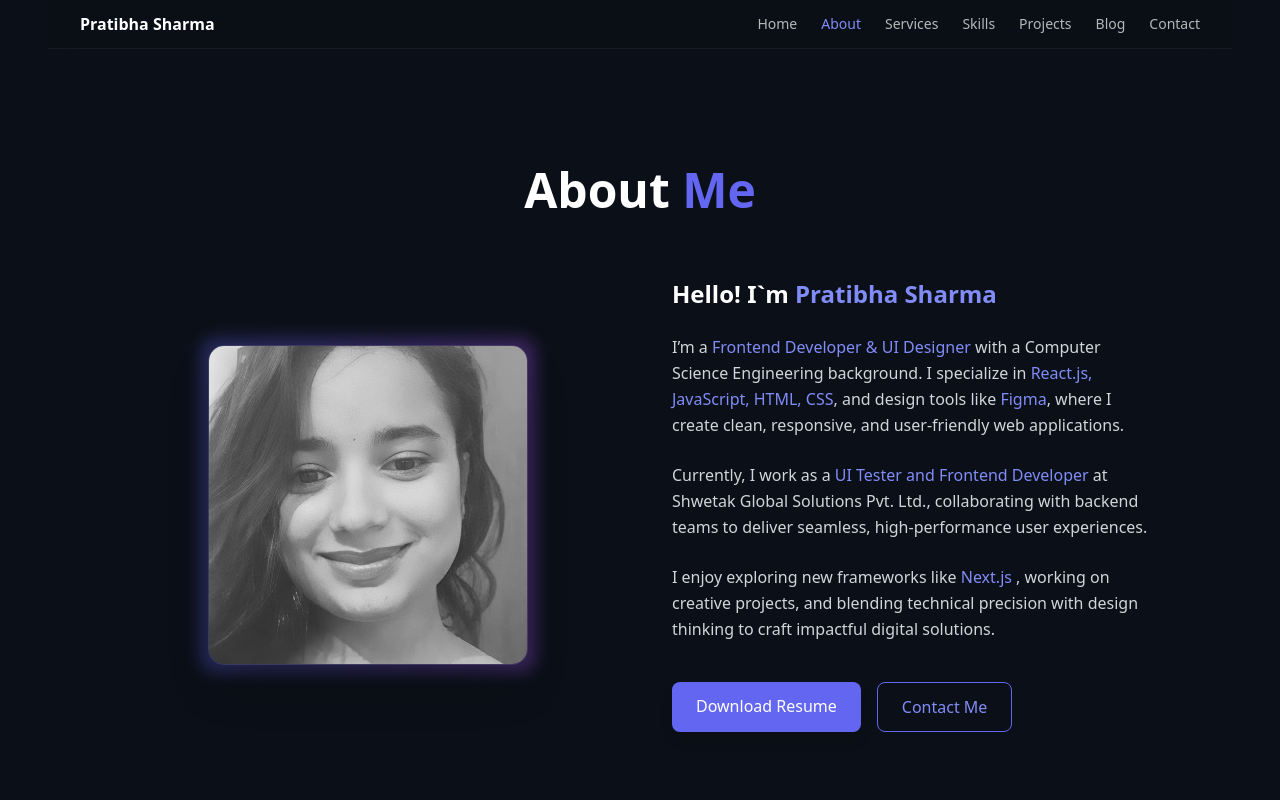
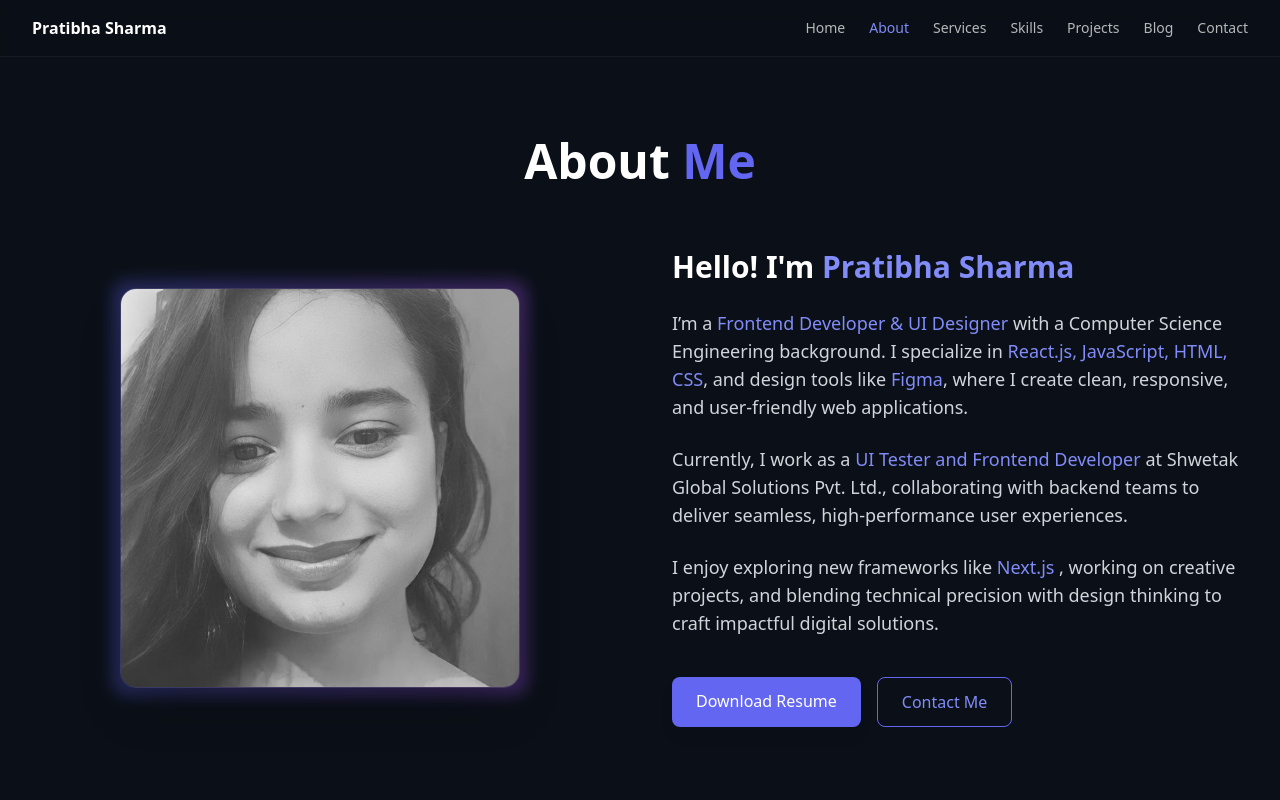
Before and after one commit to Pratibha0123/Portfolio_second, a React (Vite) app: page /about in a window 1280 px wide. Shown: the top 800 px of the page. Built offline with nearby package versions, Linux system fonts and the light colour scheme.

Commit message:
ui and ux

```diff
--- a/src/App.jsx
+++ b/src/App.jsx
@@ -25,7 +25,7 @@ const App = () => {
   }, []);
 
   return (
-    <div className="overflow-x-hidden px-4 sm:px-6 lg:px-12 bg-[#0b1018]">
+    <div className="overflow-x-hidden w-full bg-[#0b1018]">
       <Navbar />
       <Routes>
         <Route path="/" element={<PortfolioDark />} />
--- a/src/components/About.jsx
+++ b/src/components/About.jsx
@@ -6,50 +6,51 @@ export default function About() {
   return (
     <section
       id="about"
-      className="min-h-screen flex flex-col items-center justify-center bg-[#0b1018] text-white px-6 lg:px-20 py-20"
+      className="relative w-full py-20 bg-[#0b1018] text-white overflow-hidden"
     >
+      <div className="max-w-7xl mx-auto px-4 sm:px-6 lg:px-8">
         <h2
           data-aos="fade-down"
-        className="text-4xl lg:text-5xl font-extrabold text-center mb-16"
+          className="text-3xl sm:text-4xl lg:text-5xl font-extrabold text-center mb-16"
         >
           About <span className="text-indigo-500">Me</span>
         </h2>
 
-      <div className="grid grid-cols-1 lg:grid-cols-2 gap-16 items-center max-w-6xl mx-auto">
+        <div className="grid grid-cols-1 lg:grid-cols-2 gap-12 lg:gap-16 items-center">
           <div data-aos="zoom-in" className="flex justify-center">
             <div className="relative">
               <div className="absolute -inset-2 bg-gradient-to-r from-indigo-500 to-purple-500 rounded-2xl blur opacity-30 group-hover:opacity-50 transition duration-500"></div>
               <img
                 src={AboutImage}
                 alt="Pratibha Sharma"
-              className="relative rounded-2xl shadow-2xl w-80 h-80 object-cover border border-white/10"
+                className="relative rounded-2xl shadow-2xl w-full max-w-[320px] lg:max-w-[400px] h-auto object-cover border border-white/10"
               />
             </div>
           </div>
 
           <div data-aos="fade-left" className="space-y-6 text-center lg:text-left">
-          <h3 className="text-2xl font-semibold">
-            Hello! I`m <span className="text-indigo-400">Pratibha Sharma</span>
+            <h3 className="text-2xl md:text-3xl font-semibold">
+              Hello! I'm <span className="text-indigo-400">Pratibha Sharma</span>
             </h3>
-          <p className="text-gray-300 leading-relaxed">
+            <p className="text-gray-300 leading-relaxed text-base md:text-lg">
               I’m a <span className="text-indigo-400">Frontend Developer & UI Designer </span>
               with a Computer Science Engineering background. I specialize in
               <span className="text-indigo-400"> React.js, JavaScript, HTML, CSS</span>,
               and design tools like <span className="text-indigo-400">Figma</span>, where I create
               clean, responsive, and user-friendly web applications.
             </p>
-          <p className="text-gray-300 leading-relaxed">
+            <p className="text-gray-300 leading-relaxed text-base md:text-lg">
               Currently, I work as a <span className="text-indigo-400">UI Tester and Frontend Developer </span>
               at Shwetak Global Solutions Pvt. Ltd., collaborating with backend teams to deliver
               seamless, high-performance user experiences.
             </p>
-          <p className="text-gray-300 leading-relaxed">
+            <p className="text-gray-300 leading-relaxed text-base md:text-lg">
               I enjoy exploring new frameworks like <span className="text-indigo-400">Next.js </span>,
               working on creative projects, and blending technical precision with design thinking
               to craft impactful digital solutions.
             </p>
 
-          <div className="flex flex-wrap gap-4 pt-4">
+            <div className="flex flex-wrap justify-center lg:justify-start gap-4 pt-4">
               <a href={ResumePDF} target="_blank"
                 rel="noopener noreferrer"
                 className="px-6 py-3 rounded-lg bg-indigo-500 text-white font-medium shadow-lg hover:bg-indigo-400 hover:-translate-y-1 transition duration-300"
@@ -65,6 +66,7 @@ export default function About() {
             </div>
           </div>
         </div>
+      </div>
     </section>
   );
 }
--- a/src/components/Blog.jsx
+++ b/src/components/Blog.jsx
@@ -99,7 +99,7 @@ export default function Blog() {
 
   return (
     <section id="blog" className="py-20 bg-[#0b1018] border-t border-white/5 overflow-hidden">
-      <div className="max-w-7xl mx-auto px-4 sm:px-6">
+      <div className="max-w-7xl mx-auto px-4 sm:px-6 lg:px-8">
         <div className="text-center mb-16">
           <h2 className="text-3xl md:text-5xl font-bold bg-clip-text text-transparent bg-gradient-to-r from-white to-gray-400 mb-4">
             Recent Articles
--- a/src/components/Contact.jsx
+++ b/src/components/Contact.jsx
@@ -36,7 +36,7 @@ export default function Contact() {
       {/* Background Gradients */}
       <div className="absolute top-1/2 left-1/2 -translate-x-1/2 -translate-y-1/2 w-[500px] h-[500px] bg-blue-600/10 rounded-full blur-[100px] pointer-events-none" />
 
-      <div className="relative z-10 max-w-3xl mx-auto px-4 sm:px-6">
+      <div className="relative z-10 max-w-3xl mx-auto px-4 sm:px-6 lg:px-8">
         <div className="text-center mb-12">
           <h2 className="text-3xl md:text-5xl font-bold bg-clip-text text-transparent bg-gradient-to-r from-white to-gray-400 mb-4">
             Get In Touch
--- a/src/components/Footer.jsx
+++ b/src/components/Footer.jsx
@@ -52,7 +52,7 @@ export default function Footer() {
       <div className="absolute top-0 left-1/2 -translate-x-1/2 w-full max-w-4xl h-px bg-gradient-to-r from-transparent via-blue-500/50 to-transparent" />
       <div className="absolute top-[-100px] left-1/2 -translate-x-1/2 w-[500px] h-[200px] bg-blue-500/10 rounded-full blur-[80px] pointer-events-none" />
 
-      <div className="max-w-7xl mx-auto px-4 flex flex-col items-center justify-center gap-10 relative z-10">
+      <div className="max-w-7xl mx-auto px-4 sm:px-6 lg:px-8 flex flex-col items-center justify-center gap-10 relative z-10">
 
         {/* Social Links */}
         <div className="flex flex-wrap justify-center items-center gap-6 md:gap-8">
--- a/src/components/Hero.jsx
+++ b/src/components/Hero.jsx
@@ -5,7 +5,7 @@ import AboutImage from "../assets/About.jpg";
 export default function Hero() {
   return (
     <section id="home" className="relative overflow-hidden ">
-      <div className="mx-auto grid max-w-6xl grid-cols-1 items-center gap-10 px-4 py-16 md:grid-cols-2 md:py-24">
+      <div className="mx-auto grid max-w-7xl grid-cols-1 items-center gap-12 px-4 sm:px-6 lg:px-8 py-16 md:py-24 lg:py-32 md:grid-cols-2">
 
         <div>
           <motion.h1
@@ -13,7 +13,7 @@ export default function Hero() {
             whileInView={{ opacity: 1, y: 0 }}
             viewport={{ once: true }}
             transition={{ duration: 0.6 }}
-            className="text-4xl font-extrabold leading-tight md:text-5xl"
+            className="text-3xl sm:text-4xl font-extrabold leading-tight md:text-5xl lg:text-6xl"
           >
             FRONTEND
             <br />
--- a/src/components/Navbar.jsx
+++ b/src/components/Navbar.jsx
@@ -8,7 +8,7 @@ export default function Navbar() {
 
   return (
     <header className="sticky top-0 z-50 border-b border-white/5 bg-[#0b1018]/70 backdrop-blur-lg">
-      <div className="mx-auto flex max-w-6xl items-center justify-between px-4 py-3">
+      <div className="mx-auto flex max-w-7xl items-center justify-between px-4 sm:px-6 lg:px-8 py-4">
         <NavLink to="/" className="flex items-center gap-2 font-semibold text-white">
           Pratibha Sharma
         </NavLink>
--- a/src/components/Projectpage.jsx
+++ b/src/components/Projectpage.jsx
@@ -26,7 +26,7 @@ export default function ProjectPage() {
         <div className="absolute top-[40%] left-[50%] -translate-x-1/2 w-[400px] h-[400px] bg-cyan-500/10 rounded-full blur-[100px] opacity-30" />
       </div>
 
-      <div className="relative z-10 max-w-7xl mx-auto px-6">
+      <div className="relative z-10 max-w-7xl mx-auto px-4 sm:px-6 lg:px-8">
         {/* Header Section */}
         <div
           className="text-center mb-16 space-y-4"
@@ -37,7 +37,7 @@ export default function ProjectPage() {
             <span>My Creative Works</span>
           </div>
 
-          <h2 className="text-5xl md:text-6xl font-extrabold text-transparent bg-clip-text bg-gradient-to-r from-white via-blue-100 to-slate-400 tracking-tight">
+          <h2 className="text-3xl sm:text-4xl md:text-5xl lg:text-6xl font-extrabold text-transparent bg-clip-text bg-gradient-to-r from-white via-blue-100 to-slate-400 tracking-tight">
             Featured Projects
           </h2>
 
--- a/src/components/Projects.jsx
+++ b/src/components/Projects.jsx
@@ -139,7 +139,7 @@ export default function Projects() {
         <div className="absolute bottom-[0%] left-[-10%] w-[500px] h-[500px] bg-purple-600/10 rounded-full blur-[100px] opacity-20" />
       </div>
 
-      <div className="relative z-10 max-w-7xl mx-auto px-4 sm:px-6">
+      <div className="relative z-10 max-w-7xl mx-auto px-4 sm:px-6 lg:px-8">
         {/* Section Header */}
         <div className="text-center mb-16" data-aos="fade-up">
           <div className="inline-flex items-center gap-2 px-3 py-1 rounded-full bg-blue-500/10 border border-blue-500/20 text-blue-400 text-sm font-medium mb-4">
@@ -147,7 +147,7 @@ export default function Projects() {
             <span>Recent Work</span>
           </div>
 
-          <h2 className="text-4xl md:text-5xl font-extrabold text-transparent bg-clip-text bg-gradient-to-r from-white via-blue-100 to-slate-400 mb-6 tracking-tight">
+          <h2 className="text-3xl sm:text-4xl md:text-5xl font-extrabold text-transparent bg-clip-text bg-gradient-to-r from-white via-blue-100 to-slate-400 mb-6 tracking-tight">
             Featured Projects
           </h2>
           <p className="text-slate-400 text-lg max-w-2xl mx-auto mb-10 leading-relaxed">
--- a/src/components/SkillPage.jsx
+++ b/src/components/SkillPage.jsx
@@ -6,7 +6,7 @@ import {
   Code,
   Server,
   Database,
- Brain,
+  Brain,
   Terminal,
 
   PenTool,
@@ -92,7 +92,7 @@ export default function SkillPage() {
       id="skills"
       className="border-t border-white/5 py-20 bg-[#0b1018] text-white"
     >
-      <div className="mx-auto max-w-6xl px-4">
+      <div className="mx-auto max-w-7xl px-4 sm:px-6 lg:px-8">
         <SectionTitle>My Skills</SectionTitle>
 
         <p className="mt-4 text-center text-white/60 max-w-2xl mx-auto">
--- a/src/components/Skills.jsx
+++ b/src/components/Skills.jsx
@@ -5,7 +5,7 @@ import { skillsPrimary, skillsSecondary } from "../data/skills";
 export default function Skills() {
   return (
     <section id="skills" className="border-t border-white/5 py-16 md:py-20">
-      <div className="mx-auto max-w-6xl px-4">
+      <div className="mx-auto max-w-7xl px-4 sm:px-6 lg:px-8">
         <SectionTitle>Skills</SectionTitle>
 
         <div className="mt-8 grid gap-6 md:grid-cols-2">
```
Lines whose indentation alone changed are shown as unchanged.
